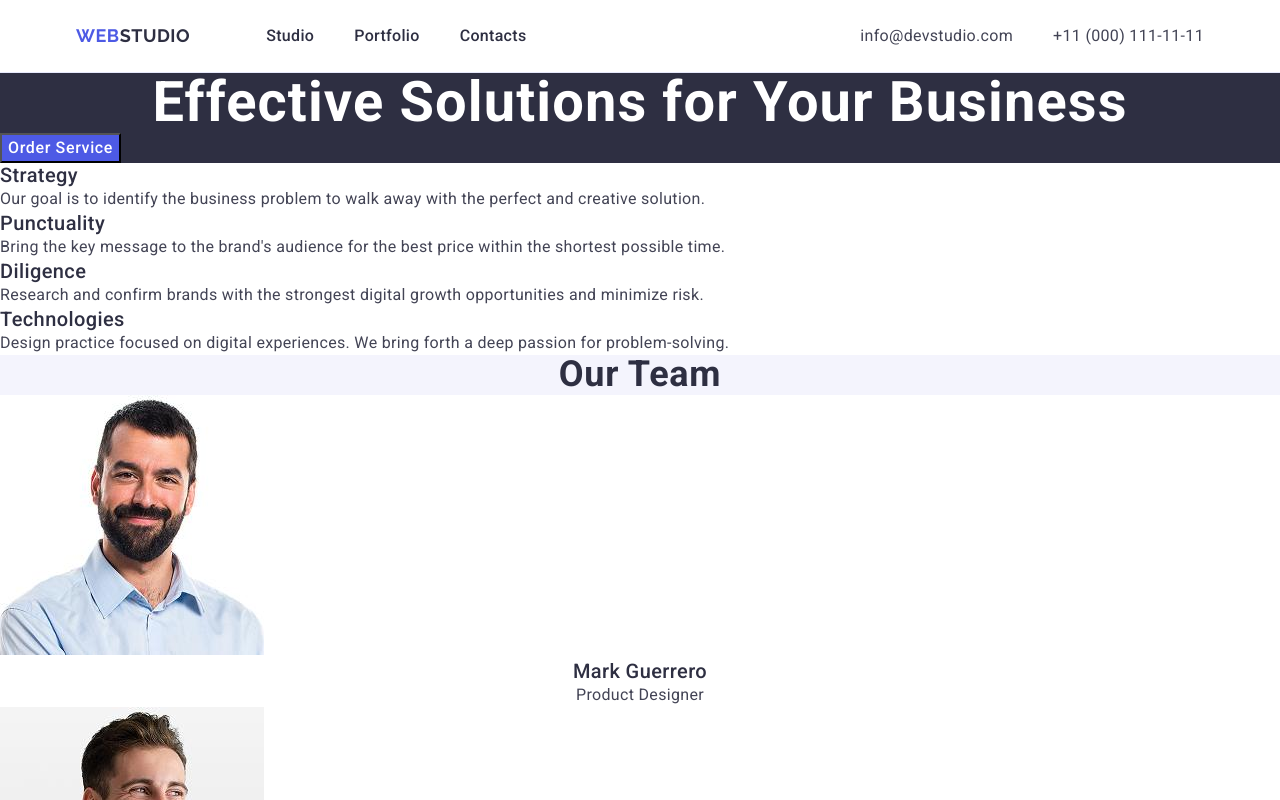
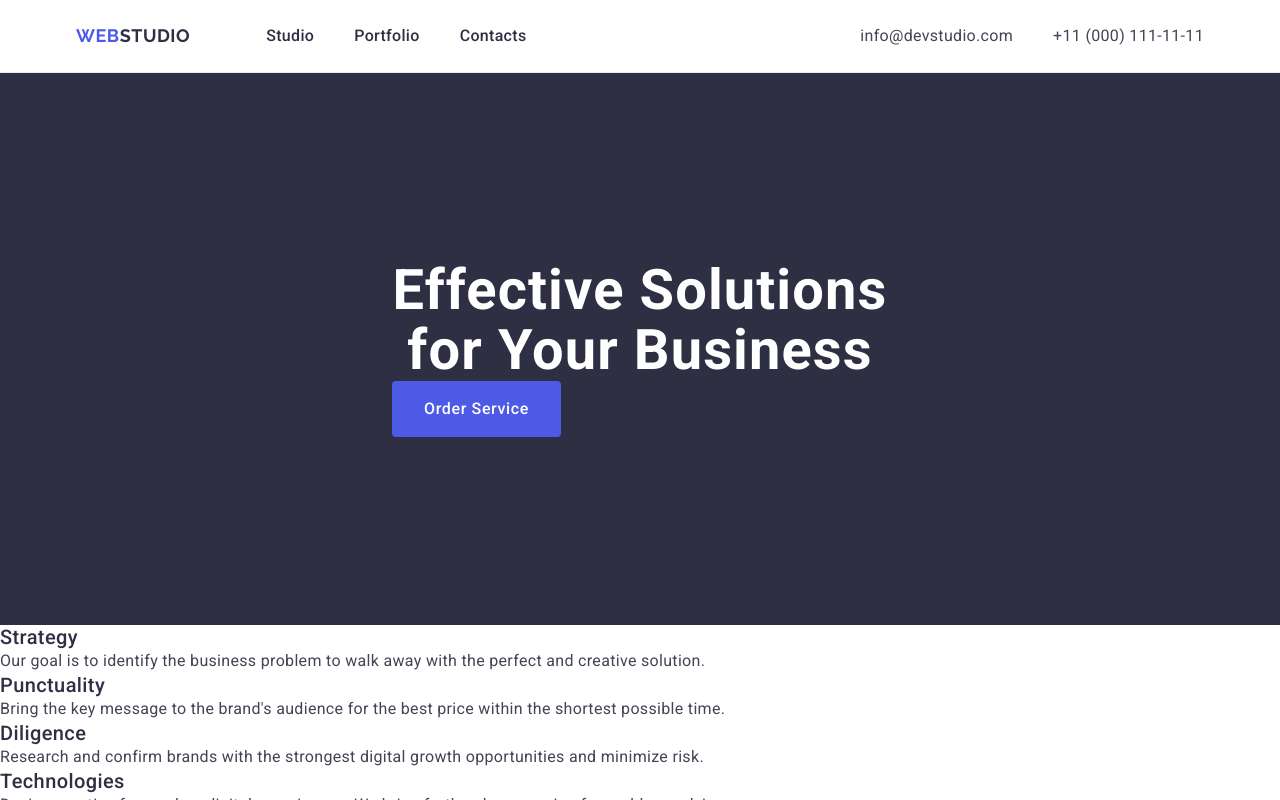
Before and after one commit to Bysinka-UA/goit-markup-hw-03, a plain HTML site: page index.html in a window 1280 px wide. Shown: the top 800 px of the page. Drawn offline with nearby package versions, Linux system fonts and the light colour scheme.

Commit message:
add hero section

```diff
--- a/css/styles.css
+++ b/css/styles.css
@@ -19,6 +19,9 @@ h1, h2, h3, h4, h5, h6, p {
 a {
   text-decoration: none;
 }
+ img {
+  display: block;
+ }
 
 /* common */
 
@@ -110,8 +113,17 @@ letter-spacing: 0.02em;
 color: #434455;
 }
 
+/* hero */
+
 .hero-page {
   background: #2e2f42;
+  padding: 188px 0;
+  display: flex;
+  align-items: center;
+}
+
+.hero-container {
+  display: block;
 }
 
 .hero-title {
@@ -121,6 +133,7 @@ line-height: 1.07;
 letter-spacing: 0.02em;
 text-align: center;
 color: #fff;
+max-width: 496px;
 }
 
 .button-title {
@@ -132,6 +145,15 @@ letter-spacing: 0.04em;
 background-color: #4d5ae5;
 color: #fff;
 cursor: pointer;
+min-width: 169px;
+height: 56px;
+border: none;
+border-radius: 4px;
+}
+
+.button-container {
+display: block;
+align-items: center;
 }
 
 .button-title:hover,
--- a/index.html
+++ b/index.html
@@ -37,8 +37,11 @@
     <main>
       <!--hero-->
       <section class="hero-page">
-        <h1 class="hero-title">Effective Solutions for Your Business</h1>
-        <button class="button-title" type="button">Order Service</button>
+        <div class="container hero-container">
+          <h1 class="hero-title">Effective Solutions for Your Business</h1>
+          <button class="button-title button-container" type="button">Order Service</button>
+        </div>
+
       </section>
 
       <!--benefits-->
```
